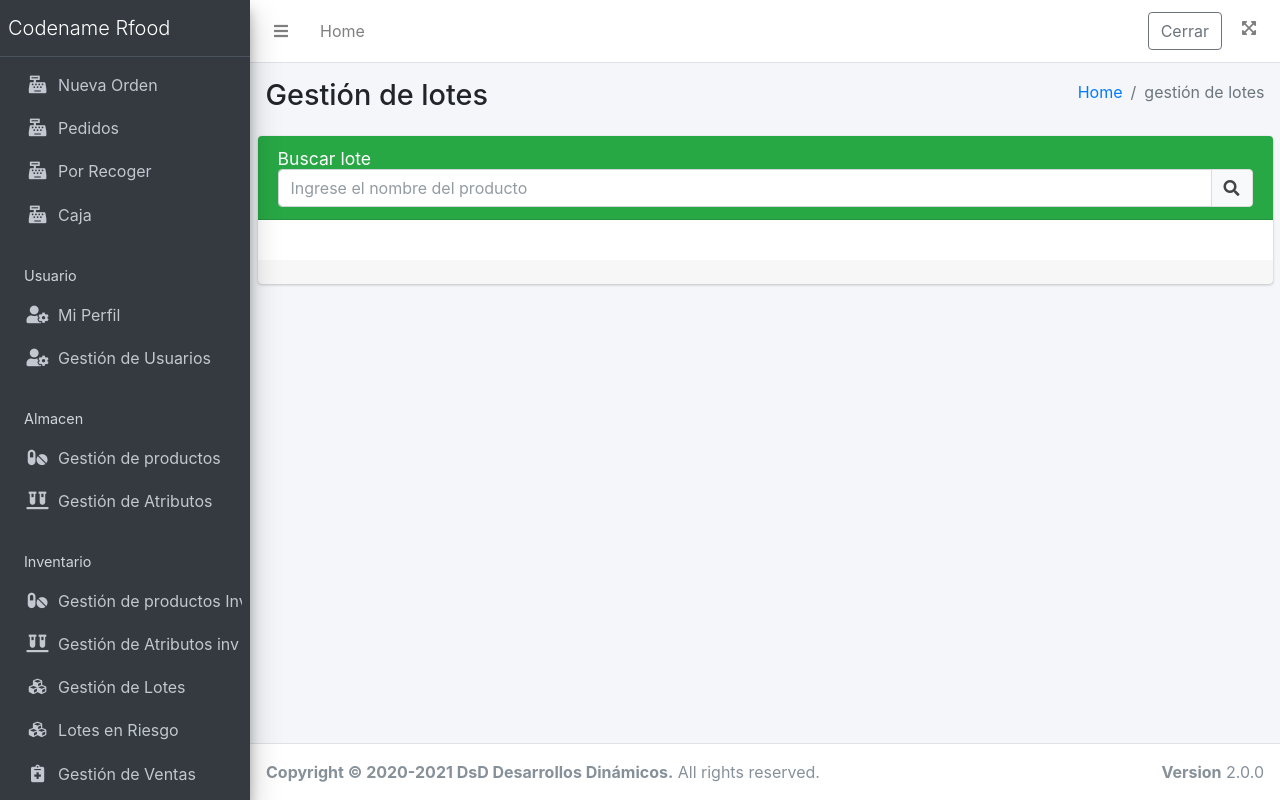
After one commit to blackbird17922se/rfood, a PHP site: page /views/inv_lote.php in a window 1280 px wide. The commit adds this page. Run offline with PHP 8.4, Linux system fonts and the light colour scheme; the visitor is signed in with stand-in values (Sample User, id 1); data that the repository does not hold is empty.

Commit message:
lote inicial

```diff
--- a/controllers/invLoteController.php
+++ b/controllers/invLoteController.php
@@ -2,19 +2,20 @@
 include '../models/invLote.php';
 $lote = new InvLote();
 
-if($_POST['funcion']=='crear'){
+switch ($_POST['funcion']) {
 
+    case 'crear':
         $lote_id_prod = $_POST['lote_id_prod'];
         $lote_id_prov = $_POST['lote_id_prov'];
         $stock = $_POST['stock'];
         $vencim = $_POST['vencim'];
 
         $lote->crear($lote_id_prod,$lote_id_prov,$stock,$vencim);
-}
+    break;
 
-/* BUSCAR */
-if($_POST['funcion']=='buscar'){
-    $lote->buscar();
+
+    case 'cargarLotes':
+        $lote->cargarLotes();
         $json=array();
         date_default_timezone_set('America/Bogota');
         $fecha = date('Y-m-d H:i:s');
@@ -36,9 +37,6 @@ if($_POST['funcion']=='buscar'){
 
                 if($mes <= 3 && $anio ==0){
                     $estado = 'danger';
-                // $anio = $anio*(-1);
-                // $mes = $mes*(-1);
-                // $dia = $dia*(-1);
                 }
                 if($mes > 6){
                     $estado = 'success';
@@ -46,57 +44,45 @@ if($_POST['funcion']=='buscar'){
                 if($mes < 6 && $mes >= 3 && $anio == 0){
                     $estado = 'warning';
                 }
-        // if($verificado == 0){
-        //     $estado = 'danger';
-        //     // $anio = $anio*(-1);
-        //     $mes = $mes*(-1);
-        //     $dia = $dia*(-1);
-        // }else{
-        //     if($mes > 6){
-        //         $estado = 'success';
-        //     }
-        //     if($mes <= 3 && $anio == 0){
-        //         $estado = 'warning';
-        //     }
-        // }
+
 
             $json[]=array(
 
                 /* '' =>$objeto->ALIAS ASIGNADO */
-            'id_lote'=>$objeto->id_lote,
-            'nombre'=>$objeto->prod_nom,
-            'compos'=>$objeto->compos,
-            'adici'=>$objeto->adici,
-            'vencim'=>$objeto->vencim,
-            'prov_nom'=>$objeto->prov_nom,
-            'stock'=>$objeto->stock,
-            'laboratorio'=>$objeto->lab_nom,
-            'tipo'=>$objeto->tipo_nom,
-            'presentacion'=>$objeto->pre_nom,
-            'mes' => $mes,
-            'dia' => $dia,
-            'anio' => $anio,
-            'estado' => $estado,
+                'id_lote'    =>$objeto->id_lote,
+                'nombre'     =>$objeto->prod_nom,
+                'vencim'     =>$objeto->vencim,
+                'prov_nom'   =>$objeto->prov_nom,
+                'stock'      =>$objeto->stock,
+                'tipo'       =>$objeto->tipo_nom,
+                'medida_nom' =>$objeto->medida_nom,
+                'mes'        => $mes,
+                'dia'        => $dia,
+                'anio'       => $anio,
+                'estado'     => $estado,
                 /* si es 1, la diferencia es positiva, si es 0 indica diferencia negativa. o sea los dias que lleva de vencido */
-            'invert' => $verificado
+                'invert'     => $verificado
             );
         }
         $jsonstring = json_encode($json);
         echo $jsonstring;
-}
+    break;
 
 
-if($_POST['funcion']=='editar'){
-
+    case 'editar':
         $lote_id_prod = $_POST['lote_id_prod'];
         $stock = $_POST['stock'];
 
         $lote->editar($lote_id_prod,$stock);
-}
+    break;
 
 
-if($_POST['funcion'] =='borrar'){
-    /* OJO: $_POST['ID'] viene desde presentratorio.js en la const ID = $(ELEM).attr('presentId'); */
+    case 'borrar':
         $id_lote = $_POST['ID'];
         $lote->borrar($id_lote);
+    break;
+
+    default:
+        # code...
+        break;
 }
--- a/models/invLote.php
+++ b/models/invLote.php
@@ -23,31 +23,30 @@ class InvLote{
     }
 
 
-    function buscar(){
+    function cargarLotes(){
         if(!empty($_POST['consulta'])){
             /* si el imput de bsiqueda esta lleno entonces */
             $consulta = $_POST['consulta'];
-            $sql="SELECT id_lote, stock, vencim, producto.nombre as prod_nom, compos, adici,
-            laboratorio.nom_lab AS lab_nom, tipo_prod.nom AS tipo_nom, present.nom AS pre_nom, proveed.nom AS prov_nom
-            FROM lote
+            $sql="SELECT id_lote, stock, vencim, inv_producto.nombre as prod_nom,
+             inv_tipo_prod.nom AS tipo_nom, un_medida.nom AS medida_nom, proveed.nom AS prov_nom
+            FROM inv_lote
             JOIN proveed ON lote_id_prov = id_prov
-            JOIN producto ON lote_id_prod = id_prod
-            JOIN laboratorio ON prod_lab = id_lab
-            JOIN tipo_prod ON prod_tipo = id_tipo_prod
-            JOIN present ON prod_pres = id_present AND producto.nombre LIKE :consulta ORDER BY producto.nombre";
+            JOIN inv_producto ON lote_id_prod = id_inv_prod
+            JOIN inv_tipo_prod ON prod_tipo = id_inv_tipo
+            JOIN un_medida ON un_medida = id_medida AND inv_producto.nombre LIKE :consulta ORDER BY inv_producto.nombre";
             $query = $this->acceso->prepare($sql);
             $query->execute(array(':consulta'=>"%$consulta%"));
             $this->objetos=$query->fetchall();
             return $this->objetos;
         }else{
-            $sql="SELECT id_lote, stock, vencim, producto.nombre as prod_nom, compos, adici,
-            laboratorio.nom_lab AS lab_nom, tipo_prod.nom AS tipo_nom, present.nom AS pre_nom, proveed.nom AS prov_nom
-            FROM lote
+            $sql="SELECT id_lote, stock, vencim, inv_producto.nombre as prod_nom,
+             inv_tipo_prod.nom AS tipo_nom, un_medida.nom AS medida_nom, proveed.nom AS prov_nom
+            FROM inv_lote
+            /* Nombr tabla ON llave foranea = llave primaria de la tabla JOIN */
             JOIN proveed ON lote_id_prov = id_prov
-            JOIN producto ON lote_id_prod = id_prod
-            JOIN laboratorio ON prod_lab = id_lab
-            JOIN tipo_prod ON prod_tipo = id_tipo_prod
-            JOIN present ON prod_pres = id_present AND producto.nombre NOT LIKE '' ORDER BY producto.nombre";
+            JOIN inv_producto ON lote_id_prod = id_inv_prod
+            JOIN inv_tipo_prod ON prod_tipo = id_inv_tipo
+            JOIN un_medida ON un_medida = id_medida AND inv_producto.nombre NOT LIKE '' ORDER BY inv_producto.nombre";
             $query = $this->acceso->prepare($sql);
             $query->execute();
             $this->objetos=$query->fetchall();
@@ -56,7 +55,7 @@ class InvLote{
     }
 
     function editar($lote_id_prod,$stock){
-        $sql = "UPDATE lote SET
+        $sql = "UPDATE inv_lote SET
             stock = :stock
 
         WHERE id_lote = :id_lote";
@@ -71,7 +70,7 @@ class InvLote{
 
 
     function borrar($id){
-        $sql = "DELETE FROM lote WHERE id_lote = :id";
+        $sql = "DELETE FROM inv_lote WHERE id_lote = :id";
         $query = $this->acceso->prepare($sql);
         $query->execute(array(':id' => $id));
 
--- /dev/null
+++ b/public/js/inv_lote.js
@@ -0,0 +1,190 @@
+$(document).ready(function(){
+
+    var funcion;
+
+    cargarLotes();
+
+    var edit = false;   // bandera
+
+    function cargarLotes(consulta){
+        funcion = 'cargarLotes';
+
+        $.post('../controllers/invLoteController.php',{consulta,funcion},(response)=>{
+            console.log("carga: " + response);
+
+            const LOTES = JSON.parse(response);
+            let template = '';
+
+            LOTES.forEach(lote=>{
+                template+=`
+                <div loteId="${lote.id_lote}" loteStock="${lote.stock}" class="col-12 col-sm-6 col-md-3 align-items-stretch">`;
+                if(lote.estado=='success'){
+                    template+=`<div class="card bg-success">`;
+                }
+                if(lote.estado=='warning'){
+                    template+=`<div class="card bg-warning">`;
+                }
+                if(lote.estado=='danger'){
+                    template+=`<div class="card bg-danger">`;
+                }
+
+                template+=`<div class="card-header border-bottom-0">
+                <i class="fas fa-lg fa-cubes mr-1"></i>${lote.stock} ${lote.medida_nom} en total
+                </div>
+                <div class="card-body pt-0">
+                  <div class="row">
+                    <div class="col-12">
+                      <h2 class="lead"><b>${lote.nombre}</b></h2>
+                      <h2 >Codigo lote: <b>${lote.id_lote}</b></h2>
+
+                      <ul class="ml-4 mb-0 fa-ul">
+                        <li class="small"><span class="fa-li"><i class="fas fa-lg fa-copyright"></i></span>Tipo: ${lote.tipo}</li>
+                        <li class="small"><span class="fa-li"><i class="fas fa-lg fa-truck"></i></span>Proveedor: ${lote.prov_nom}</li>
+                        <li class="small"><span class="fa-li"><i class="fas fa-lg fa-calendar-times"></i></span>Vencimiento: ${lote.vencim}</li>
+
+
+                      </ul>
+                    </div>
+
+                  </div>
+                </div>
+                <div class="card-footer">
+                  <div class="text-right">
+                    <button class="editar btn btn-sm btn-success" type="button" data-toggle="modal" data-target="#editarlote">
+                        <i class="fas fa-pencil-alt"></i>
+                    </button>
+
+                    <button class="borrar btn btn-sm btn-danger">
+                        <i class="fas fa-trash-alt"></i>
+                    </button>
+                  </div>
+                </div>
+              </div>
+            </div>
+
+                `;
+            });
+            $('#cb-lotes').html(template);
+        })
+    }
+
+    /* BUSCAR */
+    $(document).on('keyup','#buscar-lote',function(){
+        let valor = $(this).val();
+        if(valor != ''){
+            cargarLotes(valor);
+        }else{
+            cargarLotes();
+        }
+    });
+
+
+    $(document).on('click','.editar',(e)=>{
+
+        const ELEM = $(this)[0].activeElement.parentElement.parentElement.parentElement.parentElement;
+        const ID = $(ELEM).attr('loteId');
+        const STOCK = $(ELEM).attr('loteStock');
+
+        /* LOS ID# SON LOS DE LOS CAMPOSDEL FORM */
+        $('#lote_id_prod').val(ID);
+        $('#stock').val(STOCK);
+        $('#id_lote').html(ID);
+        edit = true;   // bandera
+    })
+
+
+    $(document).on('click','.lote',(e)=>{
+        const ELEM = $(this)[0].activeElement.parentElement.parentElement.parentElement.parentElement;
+        const ID = $(ELEM).attr('prodId');
+        const NOMB = $(ELEM).attr('prodnombre');
+
+        $('#lote_id_prod').val(ID);
+        $('#nom_lote_lote').html(NOMB);
+        // console.log(ID + '-' + NOMB);
+        edit = true;   // bandera
+    })
+
+
+    /* FUN BORRAR */
+    $(document).on('click','.borrar',(e)=>{
+        var funcion = "borrar";
+        const ELEM = $(this)[0].activeElement.parentElement.parentElement.parentElement.parentElement;
+        const ID = $(ELEM).attr('loteId');
+        // const NOMB = $(ELEM).attr('loteStock');
+        console.log(ID);
+
+        // Alerta
+
+        const swalWithBootstrapButtons = Swal.mixin({
+            customClass: {
+              confirmButton: 'btn btn-success',
+              cancelButton: 'btn btn-danger mr-1'
+            },
+            buttonsStyling: false
+          })
+
+          swalWithBootstrapButtons.fire({
+            title: '¿Está seguro que desea eliminar el lote '+ID+'?',
+            text: "Esta acción ya no se podrá deshacer.",
+            icon: 'warning',
+            showCancelButton: true,
+            confirmButtonText: 'Eliminar',
+            cancelButtonText: 'Cancelar',
+            reverseButtons: true
+          }).then((result) => {
+            if (result.value) {
+                $.post('../controllers/invLoteController.php',{ID,funcion},(response)=>{
+                    // console.log(response);
+                    edit==false;
+                    if(response=='borrado'){
+                        swalWithBootstrapButtons.fire(
+                            'Eliminado '+ID+'!',
+                            'El lote ha sido eliminado.',
+                            'success'
+                        )
+                        cargarLotes();
+                    }else{
+                        swalWithBootstrapButtons.fire(
+                            'Error al eliminar '+ID,
+                            'El lote está siendo usado en un lote.',
+                            'error'
+                        )
+                    }
+                })
+            } else if (result.dismiss === Swal.DismissReason.cancel) {
+            //   swalWithBootstrapButtons.fire(
+            //     'Cancelado',
+            //     '',
+            //     'error'
+            //   )
+            }
+          })
+    });
+
+    $('#form-editar-lote').submit(e=>{
+
+        let lote_id_prod = $('#lote_id_prod').val()
+        let stock = $('#stock').val();
+
+        funcion="editar";
+
+        // funcion = "crear";
+        $.post('../controllers/invLoteController.php',{funcion,lote_id_prod,stock},(response)=>{
+            // console.log("mau " + response);
+            console.log(response);
+
+
+            if(response=='edit'){
+                $('#edit-lote').hide('slow');
+                $('#edit-lote').show(1000);
+                $('#edit-lote').hide(2000);
+                $('#form-crear-lote').trigger('reset');
+                cargarLotes();
+            }
+
+            edit = false;
+        })
+        e.preventDefault();
+    });
+
+})
--- a/public/js/riesgo.js
+++ b/public/js/riesgo.js
@@ -2,8 +2,8 @@
 
 $(document).ready(function(){
 
-    var funcion = 'buscar';
-    $.post('../controllers/loteController.php',{funcion},(response)=>{
+    var funcion = 'cargarLotes';
+    $.post('../controllers/invLoteController.php',{funcion},(response)=>{
 
         const LOTES = JSON.parse(response);
         let template = '';
@@ -15,8 +15,6 @@ $(document).ready(function(){
 
                         <td>${lote.id_lote}</td>
                         <td>${lote.nombre}</td>
-                        <td>${lote.laboratorio}</td>
-                        <td>${lote.compos}</td>
                         <td>${lote.stock}</td>
                         <td>${lote.prov_nom}</td>
                         <td>${lote.mes}</td>
--- /dev/null
+++ b/views/inv_lote.php
@@ -0,0 +1,125 @@
+<?php
+session_start();
+if(!empty($_SESSION['rol']==1)){
+    include_once "layouts/header.php";
+    include_once "layouts/nav.php";
+?>
+
+<!-- modal lote -->
+<div class="modal fade" id="editarlote" tabindex="-1" role="dialog"  aria-labelledby="exampleModalLabel" aria-hidden="true">
+    <div class="modal-dialog" role="document">
+        <div class="modal-content">
+            <div class="card card-success">
+                <div class="card-header">
+                    <h3 class="card-title">Editar lote</h3>
+                    <button data-dismiss="modal" aria-label="close" class="close">
+                        <span aria-hidden="true">&times;</span>
+                    </button>
+                </div>
+                <div class="card-body">
+
+                    <!-- ALERTAS -->
+                    <div class="alert alert-success text-center" id="edit-lote" style="display: none;">
+                        <span><i class="fas fa-check m-1"></i>Modificacion Exitosa</span>
+                    </div>
+
+                    <div class="alert alert-danger text-center" id="noedit-lote" style="display: none;">
+                        <span><i class="fas fa-times m-1"></i>No se pudo editar</span>
+                    </div>
+
+
+                    <!-- FORMULARIO -->
+                    <form id="form-editar-lote">
+
+                        <div class="form-group">
+                            <label for="id_lote">Codigo lote:</label>
+                            <label id="id_lote">NombreX</label>
+                        </div>
+
+
+                        <div class="form-group">
+                            <label for="stock">Stock</label>
+                            <input type="text" class="form-control" id="stock" name="stock" aria-describedby="stockHelp" required>
+                        </div>
+
+   <!--                      <div class="form-group">
+                            <label for="vencim">Fecha de vencimiento</label>
+                            <input type="date" class="form-control" id="vencim" name="vencim" aria-describedby="vencimHelp">
+                        </div> -->
+
+                        <input type="hidden" id="lote_id_prod">
+
+                </div>
+                <div class="card-footer">
+                    <button type="submit" class="btn bg-gradient-primary float-right m-1">Guardar</button>
+                    <button type="button" data-dismiss="modal" class="btn btn-outline-secondary float-right m-1">Cerrar</button>
+                    </form>
+
+                </div>
+            </div>
+        </div>
+    </div>
+</div>
+
+  <!-- Content Wrapper. Contains page content -->
+  <div class="content-wrapper">
+    <!-- Content Header (Page header) -->
+    <section class="content-header">
+      <div class="container-fluid">
+        <div class="row mb-2">
+          <div class="col-sm-6">
+            <h1>Gestión de lotes
+                <!-- <button id="btn-crear" type="button" data-toggle="modal" data-target="#crearlote" class="btn bg-gradient-primary ml-2" title="editar">Crear Producto</button> -->
+            </h1>
+          </div>
+          <div class="col-sm-6">
+            <ol class="breadcrumb float-sm-right">
+              <li class="breadcrumb-item"><a href="#">Home</a></li>
+              <li class="breadcrumb-item active">gestión de lotes</li>
+            </ol>
+          </div>
+        </div>
+      </div><!-- /.container-fluid -->
+    </section>
+
+    <!-- Main content -->
+    <section>
+        <div class="container-fluid">
+            <div class="card card-success">
+                <div class="card-header">
+                    <h3 class="card-title">Buscar lote</h3>
+                    <div class="input-group">
+                        <input id="buscar-lote" type="text" class="form-control float-left" placeholder="Ingrese el nombre del producto">
+                        <div class="input-group-append">
+                            <buttom class="btn btn-default"><i class="fas fa-search"></i></buttom>
+                        </div>
+                    </div>
+                </div>
+
+                <div class="card-body">
+                    <div id="cb-lotes" class="row d-flex align-items-stretch">
+
+                    </div>
+                </div>
+
+                <div class="card-footer">
+                </div>
+            </div>
+        </div>
+    </section>
+    <!-- /.content -->
+  </div>
+  <!-- /.content-wrapper -->
+
+
+
+
+<?php
+include_once "layouts/footer.php";
+
+}else{
+    // session_destroy();
+    header("Location: ../index.php");
+}
+?>
+<script src="../public/js/inv_lote.js"></script>
--- a/views/inv_product.php
+++ b/views/inv_product.php
@@ -46,8 +46,6 @@ if(!empty($_SESSION['rol']==1 || $_SESSION['rol']==2)){
                             <input type="number" step="any" class="form-control" id="precio" name="precio" aria-describedby="precioHelp" required>
                         </div>
 
-
-
                         <div class="form-group">
                             <label for="prod_tipo">Tipo de producto</label>
                             <select id="prod_tipo" class="form-control select2" style="width: 100%;" required>
@@ -60,7 +58,7 @@ if(!empty($_SESSION['rol']==1 || $_SESSION['rol']==2)){
                             </select>
                         </div>
 
-                        <input type="hidden" id="id_edit-prod">
+                        <input type="text" id="idEditProd">
 
 
                         <!-- ALERTAS -->
--- a/views/adm_riesgo.php
+++ b/views/inv_riesgo.php
@@ -41,8 +41,6 @@ if(!empty($_SESSION['rol']==1 || $_SESSION['rol']==2)){
                       <tr>
                         <th>Codigo<br>Lote</th>
                         <th>Producto</th>
-                        <th>Laboratorio</th>
-                        <th>Compos.</th>
                         <th>Stock</th>
                         <th>Proveedor</th>
                         <th>Meses<br>Restantes</th>
--- a/views/layouts/nav.php
+++ b/views/layouts/nav.php
@@ -225,23 +225,23 @@
             </a>
           </li>
 
-          <!-- <li class="nav-item">
-            <a href="adm_lote.php" class="nav-link">
+          <li class="nav-item">
+            <a href="inv_lote.php" class="nav-link">
               <i class="nav-icon fas fa-cubes"></i>
               <p>
                 Gestión de Lotes
               </p>
             </a>
-          </li> -->
+          </li>
 
-          <!-- <li class="nav-item">
-            <a href="adm_riesgo.php" class="nav-link">
+          <li class="nav-item">
+            <a href="inv_riesgo.php" class="nav-link">
               <i class="nav-icon fas fa-cubes"></i>
               <p>
                 Lotes en Riesgo
               </p>
             </a>
-          </li> -->
+          </li>
 
           <!-- <li class="nav-header">Compras</li>
           <li class="nav-item">
```
Also changed, not shown: controllers/invProductoController.php (+25 -47 lines), models/invProducto.php (+11 -55 lines), public/js/invProducto.js (+23 -32 lines), 1 other file. Lines whose indentation alone changed are shown as unchanged.
